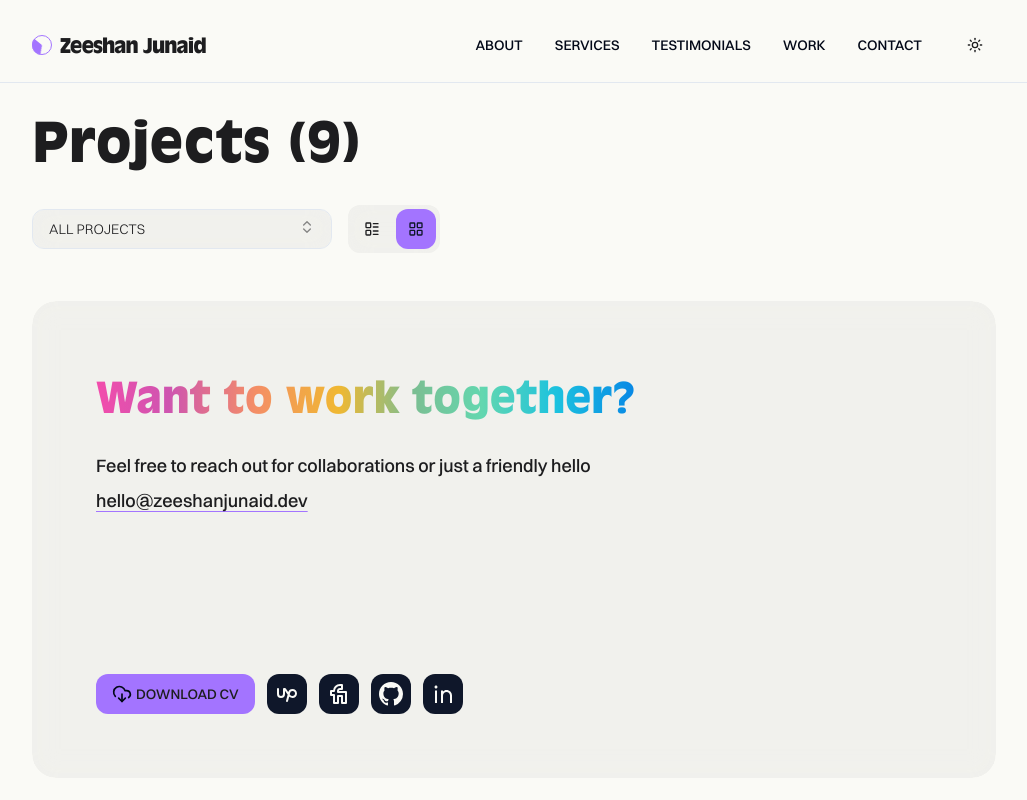
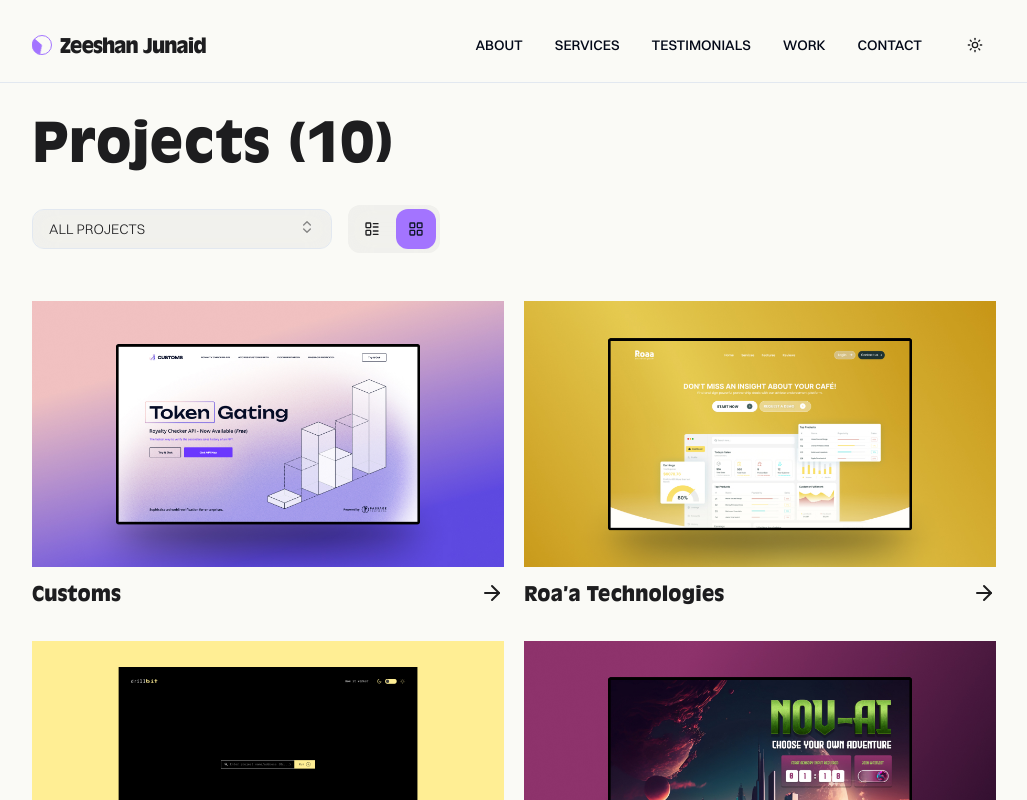
Before and after one commit to zeeshanjunaid/zeeshanjunaid.dev, a Next.js app: page /work in a window 1280 px wide. Both pictures are taken after a click on the radio button 542 px from the left and 229 px from the top of the page. Shown: the top 800 px of the page, without its empty margins (126-1153 px from the left). Built offline with nearby package versions, Linux system fonts and the light colour scheme.

Commit message:
added grid view for projects

```diff
--- /dev/null
+++ b/app/(root)/(routes)/components/work-grid.tsx
@@ -0,0 +1,45 @@
+"use client";
+
+import { ArrowRight } from "lucide-react";
+import { AspectRatio } from "@/components/ui/aspect-ratio";
+import { Container } from "@/components/container";
+import Image from "next/image";
+import type { Project } from "@/data/work";
+import React from "react";
+interface WorkGridProps {
+  projects: Project[];
+}
+export const WorkGrid = ({ projects }: WorkGridProps) => {
+  return (
+    <Container className="mt-8 lg:mt-12 px-5 lg:px-0">
+      <div className="grid grid-cols-1 md:grid-cols-2 gap-x-5 gap-y-8">
+        {projects.map(
+          ({ name, link, imgUrl }) =>
+            imgUrl && (
+              <a
+                href={link}
+                target="_blank"
+                key={name}
+                className="flex flex-col gap-y-1.5 lg:gap-y-2.5 group"
+              >
+                <div className="relative w-full">
+                  <AspectRatio ratio={16 / 9}>
+                    <Image fill objectFit="cover" alt={name} src={imgUrl} />
+                  </AspectRatio>
+                </div>
+
+                <div className="flex items-center justify-between w-full">
+                  <h3 className="text-2xl font-bold font-ao text-dark dark:text-light text-[20px] capitalize">
+                    {name}
+                  </h3>
+                  <span className="text-[24px] text-dark dark:text-light">
+                    <ArrowRight className="group-hover:-rotate-45 transition duration-200" />
+                  </span>
+                </div>
+              </a>
+            ),
+        )}
+      </div>
+    </Container>
+  );
+};
--- a/app/(root)/(routes)/components/work-list.tsx
+++ b/app/(root)/(routes)/components/work-list.tsx
@@ -1,17 +1,13 @@
 "use client";
 
 import { Container } from "@/components/container";
+import type { Project } from "@/data/work";
 import React from "react";
 import { WorkItem } from "@/components/work-item";
 interface WorkListProps {
   title?: string;
   selectedSkill?: string;
-  projects: {
-    name: string;
-    year: number;
-    tags: string[];
-    link: string;
-  }[];
+  projects: Project[];
 }
 export const WorkList = ({ title, projects, selectedSkill }: WorkListProps) => {
   return (
--- a/app/(root)/(routes)/work/page.tsx
+++ b/app/(root)/(routes)/work/page.tsx
@@ -7,6 +7,7 @@ import { FilterBar } from "../components/filter-bar";
 import ProjectsList from "@/data/work";
 import ReachOut from "../components/reach-out";
 import { ViewToggle } from "../components/view-toggle";
+import { WorkGrid } from "../components/work-grid";
 import { WorkList } from "../components/work-list";
 
 const WorkPage = () => {
@@ -51,7 +52,10 @@ const WorkPage = () => {
           <ViewToggle gridView={gridView} setGridView={setGridView} />
         </div>
       </Container>
-      {!gridView && (
+      {gridView ? (
+        <WorkGrid projects={projects} />
+      ) : (
+        <>
           <div className="border-b-[1px] border-b-borderDarkColor mt-12 pb-6">
             <Container className="px-4 lg:px-0">
               <div className="px-6 md:px-8">
@@ -76,9 +80,9 @@ const WorkPage = () => {
               </div>
             </Container>
           </div>
+          <WorkList selectedSkill={skillValue} projects={projects} />
+        </>
       )}
-
-      {gridView ? "" : <WorkList selectedSkill={skillValue} projects={projects} />}
       <ReachOut />
     </>
   );
--- /dev/null
+++ b/components/ui/aspect-ratio.tsx
@@ -0,0 +1,7 @@
+"use client"
+
+import * as AspectRatioPrimitive from "@radix-ui/react-aspect-ratio"
+
+const AspectRatio = AspectRatioPrimitive.Root
+
+export { AspectRatio }
--- a/components/work-item.tsx
+++ b/components/work-item.tsx
@@ -1,5 +1,6 @@
 "use client";
 
+import { ArrowRight } from "lucide-react";
 import { BlurBG } from "./blur-bg";
 import { MdArrowOutward } from "react-icons/md";
 import React from "react";
@@ -22,7 +23,7 @@ export const WorkItem = ({
     <a
       href={link}
       target="_blank"
-      className="cursor-pointer bg-transparent group w-full rounded-3xl bg-purple hover:bg-gradient-to-r from-[#ce55b0] via-[#f34dac] to-[#f48e66] from-[#f0b832] via-[#b2ce37] to-[#63d7af] from-[#1cc2df] via-[#0580e6] p-[2px] transition-background duration-200 overflow-hidden z-20"
+      className="group cursor-pointer bg-transparent group w-full rounded-3xl bg-purple hover:bg-gradient-to-r from-[#ce55b0] via-[#f34dac] to-[#f48e66] from-[#f0b832] via-[#b2ce37] to-[#63d7af] from-[#1cc2df] via-[#0580e6] p-[2px] transition-background duration-200 overflow-hidden z-20"
     >
       <div className="relative px-6 md:px-8 py-6 bg-light dark:bg-dark rounded-3xl">
         <BlurBG className="rounded-3xl" />
@@ -37,7 +38,7 @@ export const WorkItem = ({
             </div>
           </div>
           <span className="text-[24px] text-dark dark:text-light md:hidden">
-            <MdArrowOutward />
+            <ArrowRight className="group-hover:-rotate-45 transition duration-200" />
           </span>
         </div>
       </div>
--- a/data/work.ts
+++ b/data/work.ts
@@ -1,14 +1,24 @@
-const ProjectsList = [
+export interface Project {
+  name: string;
+  imgUrl?: string;
+  link: string;
+  year: number;
+  tags: string[];
+  selected?: boolean;
+  archived?: boolean;
+}
+const ProjectsList: Project[] = [
   {
     name: "customs",
+    imgUrl: "/images/projects/customs.jpg",
     link: "https://customs-frontend-git-homepage-design-passage-protocol.vercel.app/",
     year: 2023,
     tags: ["ui/ux", "frontend"],
-    image: "",
     selected: true,
   },
   {
-    name: "Roa’a",
+    name: "Roa’a Technologies",
+    imgUrl: "/images/projects/roaa.jpg",
     link: "https://roaa-zeeshanjunaid.vercel.app/",
     year: 2023,
     tags: ["ui/ux", "frontend", "animations"],
@@ -16,10 +26,18 @@ const ProjectsList = [
   },
   {
     name: "drillbit",
+    imgUrl: "/images/projects/drillbit.jpg",
     link: "https://www.drillbit.xyz/",
     year: 2023,
     tags: ["ui/ux", "frontend"],
     selected: true,
+  },
+  {
+    name: "Nova AI",
+    imgUrl: "/images/projects/nova.jpg",
+    link: "https://stevenland.com/",
+    year: 2022,
+    tags: ["frontend", "animations"],
   },
   {
     name: "calaways sol",
--- a/package.json
+++ b/package.json
@@ -9,6 +9,7 @@
     "lint": "next lint"
   },
   "dependencies": {
+    "@radix-ui/react-aspect-ratio": "^1.0.3",
     "@radix-ui/react-dialog": "^1.0.5",
     "@radix-ui/react-dropdown-menu": "^2.0.6",
     "@radix-ui/react-popover": "^1.0.7",
@@ -28,7 +29,7 @@
     "react": "^18",
     "react-dom": "^18",
     "react-icons": "^5.0.1",
-    "shadcn-ui": "^0.6.0",
+    "shadcn-ui": "^0.7.0",
     "tailwind-merge": "^2.2.0",
     "tailwindcss-animate": "^1.0.7"
   },
```
Also changed, not shown: 1 other file (tests, documents, lock files or other folders). Lines whose indentation alone changed are shown as unchanged.
